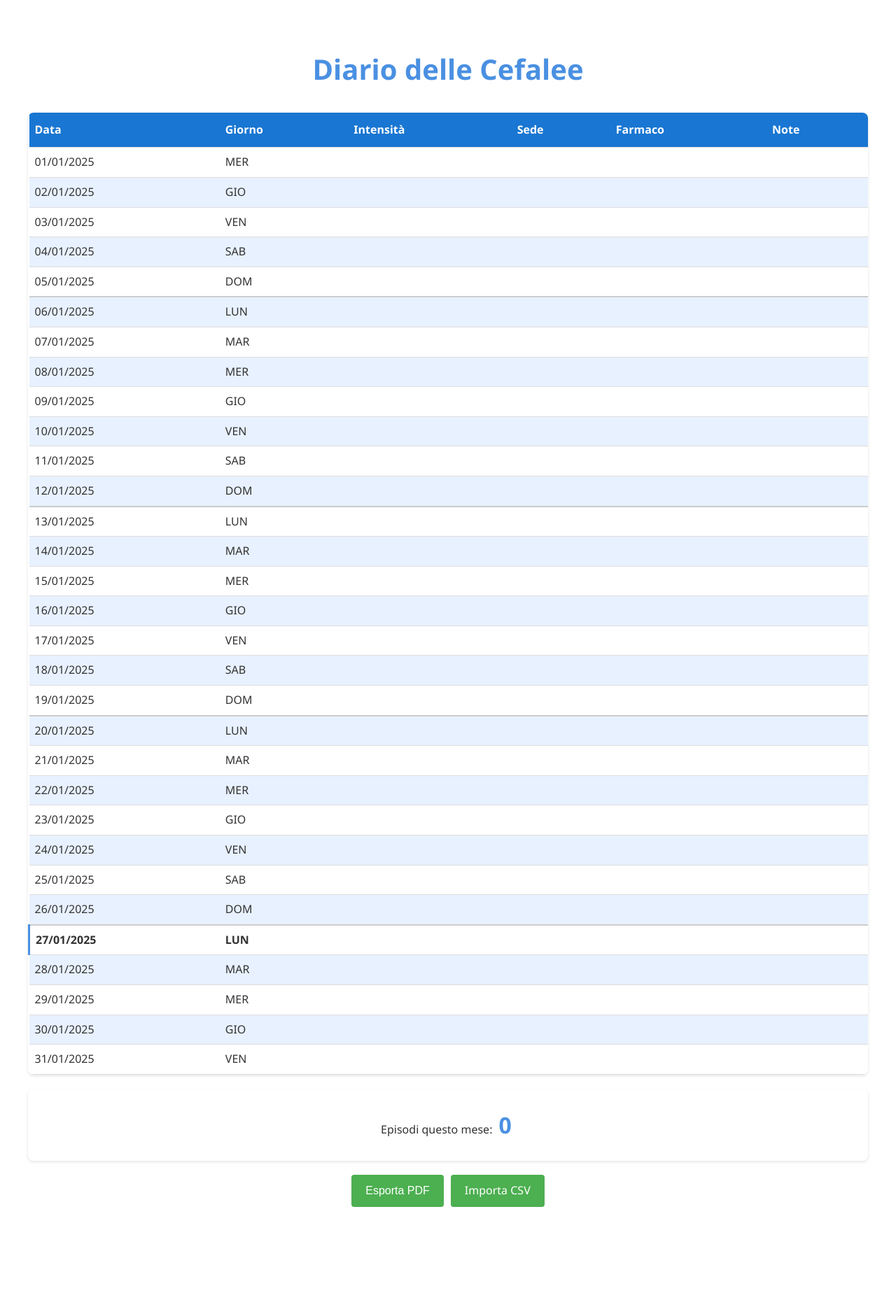
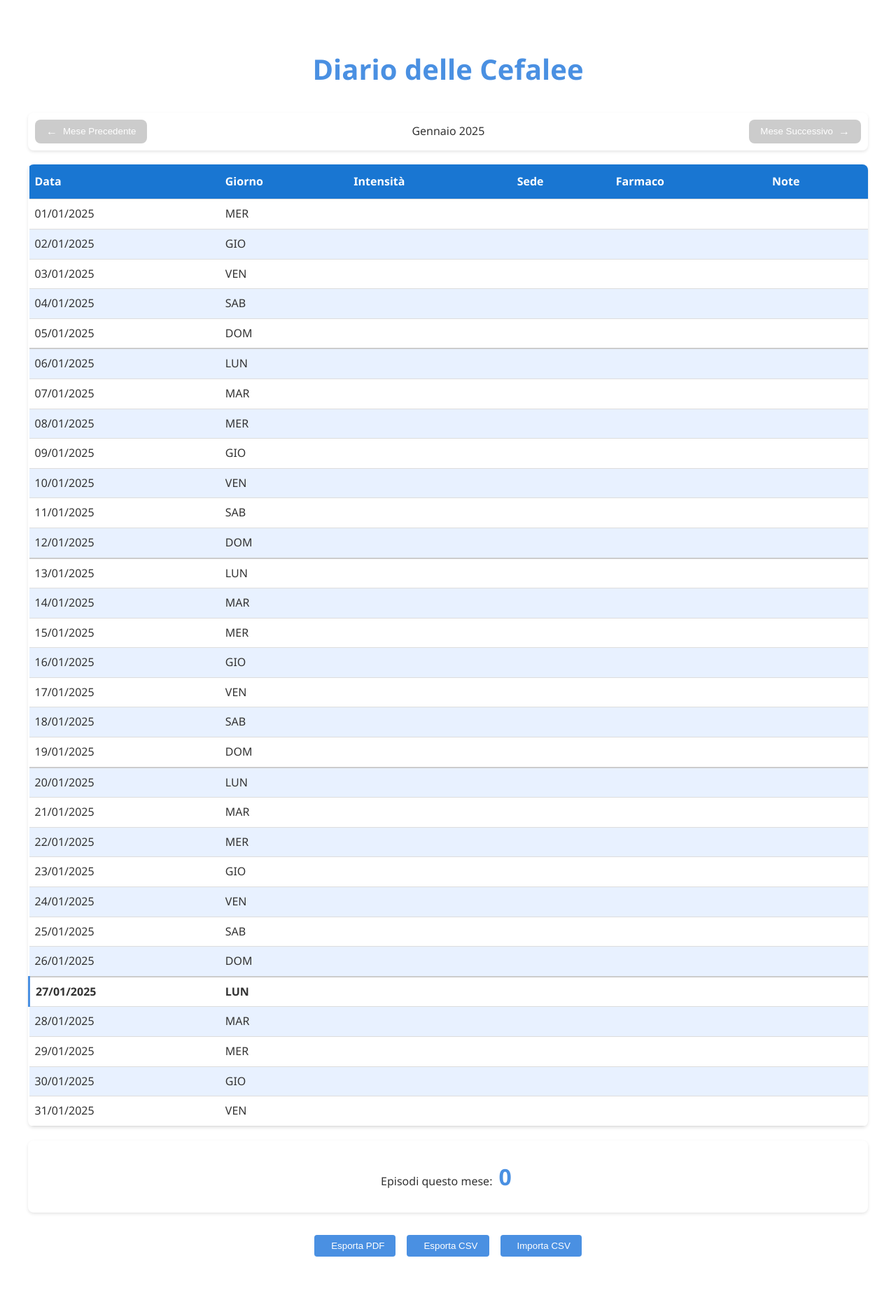
Before and after one commit to paoloe976/migraine-diary, a Flask app: page / in a window 1280 px wide. Shown: the whole page at 70% size. Before the commit the page ends 1725 px from the top, so only its background shows below. Run offline with Flask 3, Linux system fonts and the light colour scheme; data that the repository does not hold is empty; some libraries are stand-ins or nearby versions.

Commit message:
Fix: sistemata importazione CSV e gestione dati - Aggiunto click handler sul pulsante importa - Migliorato encoding UTF-8 nel backend - Aggiunta creazione automatica cartella data - Aggiunto pulsante esporta CSV

```diff
--- a/app.py
+++ b/app.py
@@ -42,18 +42,28 @@ def index():
 def send_static(path):
     return send_from_directory('static', path)
 
-@app.route('/data', methods=['GET'])
+@app.route('/get_data')
 def get_data():
-    """Restituisce tutti i dati"""
-    return jsonify(load_data())
+    try:
+        with open('data/headache_data.json', 'r', encoding='utf-8') as f:
+            return jsonify(json.load(f))
+    except FileNotFoundError:
+        return jsonify({}), 200
+    except Exception as e:
+        print('Errore nel caricamento dei dati:', str(e))
+        return jsonify({'error': str(e)}), 500
 
-@app.route('/data', methods=['POST'])
-def save_all_data():
-    """Salva tutti i dati"""
-    data = request.json
-    if save_data(data):
-        return jsonify({"message": "Dati salvati con successo"})
-    return jsonify({"error": "Errore nel salvataggio dei dati"}), 500
+@app.route('/save_data', methods=['POST'])
+def save_data():
+    try:
+        data = request.get_json()
+        os.makedirs('data', exist_ok=True)  # Crea la cartella data se non esiste
+        with open('data/headache_data.json', 'w', encoding='utf-8') as f:
+            json.dump(data, f, indent=2, ensure_ascii=False)
+        return jsonify({'message': 'success'}), 200
+    except Exception as e:
+        print('Errore nel salvataggio dei dati:', str(e))
+        return jsonify({'error': str(e)}), 500
 
 if __name__ == '__main__':
     app.run(debug=True)
--- a/index.html
+++ b/index.html
@@ -67,10 +67,19 @@
             </tr>
         </template>
 
-        <div class="export-container">
-            <button class="export-button" id="exportPdf">Esporta PDF</button>
-            <label class="export-button" for="fileInput">Importa CSV</label>
-            <input type="file" id="fileInput" accept=".csv" multiple style="display: none;">
+        <div class="controls">
+            <button id="exportPdf" class="control-button">
+                <i class="fas fa-file-pdf"></i> Esporta PDF
+            </button>
+            <button id="exportCsv" class="control-button">
+                <i class="fas fa-file-csv"></i> Esporta CSV
+            </button>
+            <div class="file-input-container">
+                <input type="file" id="fileInput" accept=".csv" style="display: none;">
+                <button id="importButton" class="control-button">
+                    <i class="fas fa-file-import"></i> Importa CSV
+                </button>
+            </div>
         </div>
 
         <script src="/static/script.js"></script>
--- a/static/script.js
+++ b/static/script.js
@@ -348,16 +348,19 @@ function isStripedDay(year, month, day) {
 // Funzione per aggiornare i controlli di navigazione
 function updateNavigationControls() {
     const months = Array.from(monthsData.keys());
-    const currentMonthKey = currentMonth;
-    const [year, month] = currentMonthKey.split('-').map(num => parseInt(num));
+    const currentIndex = months.indexOf(currentMonth);
 
     const prevButton = document.getElementById('prevMonth');
     const nextButton = document.getElementById('nextMonth');
     const currentMonthSpan = document.getElementById('currentMonth');
 
-    prevButton.disabled = currentMonthKey <= months[0];
-    nextButton.disabled = currentMonthKey >= months[months.length - 1];
-    currentMonthSpan.textContent = formatMonthTitle(currentMonthKey);
+    prevButton.disabled = currentIndex <= 0;
+    nextButton.disabled = currentIndex >= months.length - 1;
+    currentMonthSpan.textContent = formatMonthTitle(currentMonth);
+
+    // Mostra/nascondi i controlli di navigazione
+    const navigationControls = document.querySelector('.navigation-controls');
+    navigationControls.style.display = months.length > 0 ? 'flex' : 'none';
 }
 
 // Funzione per formattare il nome del mese
@@ -554,41 +557,99 @@ function exportCurrentMonth() {
     doc.save(fileName);
 }
 
-// Funzione per salvare tutti i dati
-async function saveAllData() {
-    try {
-        const data = Object.fromEntries(monthsData);
-        const json = JSON.stringify(data, null, 2);
-        const blob = new Blob([json], { type: 'application/json' });
-        const formData = new FormData();
-        formData.append('file', blob, 'data.json');
+// Funzione per esportare tutti i dati in CSV
+function exportToCsv() {
+    // Header del CSV
+    const csvRows = ['Data,Intensità,Localizzazione,Farmaco,Note'];
 
-        const response = await fetch('/save', {
-            method: 'POST',
-            body: formData
-        });
+    // Ordina i mesi
+    const sortedMonths = Array.from(monthsData.keys()).sort();
 
-        if (!response.ok) {
-            throw new Error('Errore nel salvataggio dei dati');
+    // Per ogni mese
+    for (const monthKey of sortedMonths) {
+        const monthData = monthsData.get(monthKey);
+        if (!monthData) continue;
+
+        // Ordina le entry per data
+        const sortedEntries = monthData.sort((a, b) => a.date.localeCompare(b.date));
+
+        // Aggiungi ogni riga al CSV
+        for (const entry of sortedEntries) {
+            const row = [
+                entry.date,
+                entry.intensity || '',
+                entry.location || '',
+                entry.medication || '',
+                (entry.notes || '').replace(/,/g, ';') // Sostituisci le virgole con punto e virgola nelle note
+            ].map(field => `"${field}"`).join(',');
+
+            csvRows.push(row);
         }
-    } catch (error) {
-        console.error('Errore nel salvataggio dei dati:', error);
+    }
+
+    // Crea il blob e scarica il file
+    const csvContent = csvRows.join('\n');
+    const blob = new Blob([csvContent], { type: 'text/csv;charset=utf-8;' });
+    const link = document.createElement('a');
+    const today = new Date();
+    const fileName = `diario_emicrania_${today.getFullYear()}${String(today.getMonth() + 1).padStart(2, '0')}${String(today.getDate()).padStart(2, '0')}.csv`;
+
+    if (navigator.msSaveBlob) { // IE 10+
+        navigator.msSaveBlob(blob, fileName);
+    } else {
+        link.href = URL.createObjectURL(blob);
+        link.setAttribute('download', fileName);
+        document.body.appendChild(link);
+        link.click();
+        document.body.removeChild(link);
     }
 }
 
 // Funzione per caricare i dati all'avvio
 async function loadDataFromFile() {
     try {
-        const response = await fetch('data.json');
+        const response = await fetch('/get_data', {
+            method: 'GET',
+            headers: {
+                'Accept': 'application/json'
+            }
+        });
+
         if (!response.ok) {
+            console.error('Errore nel caricamento dei dati:', response.status, response.statusText);
             monthsData = new Map();
             return;
         }
+
         const data = await response.json();
+        console.log('Dati ricevuti:', data);
         monthsData = new Map(Object.entries(data));
+        console.log('Dati caricati nella Map:', monthsData);
     } catch (error) {
         console.error('Errore nel caricamento dei dati:', error);
         monthsData = new Map();
+    }
+}
+
+// Funzione per salvare tutti i dati
+async function saveAllData() {
+    try {
+        const data = Object.fromEntries(monthsData);
+
+        const response = await fetch('/save_data', {
+            method: 'POST',
+            headers: {
+                'Content-Type': 'application/json'
+            },
+            body: JSON.stringify(data)
+        });
+
+        if (!response.ok) {
+            throw new Error(`Errore nel salvataggio dei dati: ${response.status} ${response.statusText}`);
+        }
+        console.log('Dati salvati con successo');
+    } catch (error) {
+        console.error('Errore nel salvataggio dei dati:', error);
     }
 }
 
@@ -599,11 +660,19 @@ document.addEventListener('DOMContentLoaded', async () => {
     // Imposta e mostra il mese corrente
     const today = new Date();
     currentMonth = `${today.getFullYear()}-${String(today.getMonth() + 1).padStart(2, '0')}`;
+
+    // Se non ci sono dati per il mese corrente, crealo
+    if (!monthsData.has(currentMonth)) {
+        monthsData.set(currentMonth, []);
+    }
+
     displayMonth(currentMonth);
-
     setupMonthNavigation();
     setupExportPdf();
     setupFileInput();
+
+    // Aggiungi l'event listener per l'esportazione CSV
+    document.getElementById('exportCsv').addEventListener('click', exportToCsv);
 });
 
 // Aggiungi event listener per il pulsante di esportazione
@@ -614,6 +683,12 @@ function setupExportPdf() {
 // Gestione del caricamento della cartella
 function setupFileInput() {
     const fileInput = document.getElementById('fileInput');
+    const importButton = document.getElementById('importButton');
+
+    importButton.addEventListener('click', () => {
+        fileInput.click();
+    });
+
     fileInput.addEventListener('change', async (event) => {
         const files = event.target.files;
         if (files) {
@@ -627,39 +702,6 @@ function setupFileInput() {
             // Reset il valore dell'input per permettere di selezionare gli stessi file
             event.target.value = '';
         }
-    });
-}
-
-function setupMonthNavigation() {
-    const prevButton = document.getElementById('prevMonth');
-    const nextButton = document.getElementById('nextMonth');
-
-    prevButton.addEventListener('click', () => {
-        const [year, month] = currentMonth.split('-');
-        let newMonth = parseInt(month) - 1;
-        let newYear = parseInt(year);
-
-        if (newMonth < 1) {
-            newMonth = 12;
-            newYear--;
-        }
-
-        currentMonth = `${newYear}-${String(newMonth).padStart(2, '0')}`;
-        displayMonth(currentMonth);
-    });
-
-    nextButton.addEventListener('click', () => {
-        const [year, month] = currentMonth.split('-');
-        let newMonth = parseInt(month) + 1;
-        let newYear = parseInt(year);
-
-        if (newMonth > 12) {
-            newMonth = 1;
-            newYear++;
-        }
-
-        currentMonth = `${newYear}-${String(newMonth).padStart(2, '0')}`;
-        displayMonth(currentMonth);
     });
 }
 
@@ -974,3 +1016,27 @@ function finishCurrentEdit() {
     }
     return false;
 }
+
+// Funzione per impostare la navigazione tra i mesi
+function setupMonthNavigation() {
+    const prevButton = document.getElementById('prevMonth');
+    const nextButton = document.getElementById('nextMonth');
+
+    prevButton.addEventListener('click', () => {
+        const months = Array.from(monthsData.keys());
+        const currentIndex = months.indexOf(currentMonth);
+        if (currentIndex > 0) {
+            currentMonth = months[currentIndex - 1];
+            displayMonth(currentMonth);
+        }
+    });
+
+    nextButton.addEventListener('click', () => {
+        const months = Array.from(monthsData.keys());
+        const currentIndex = months.indexOf(currentMonth);
+        if (currentIndex < months.length - 1) {
+            currentMonth = months[currentIndex + 1];
+            displayMonth(currentMonth);
+        }
+    });
+}
--- a/static/style.css
+++ b/static/style.css
@@ -518,6 +518,39 @@ tbody tr.current-day:nth-child(even):hover td {
     display: none;
 }
 
+.controls {
+    display: flex;
+    justify-content: center;
+    gap: 1rem;
+    margin: 2rem 0;
+    padding: 0 1rem;
+}
+
+.control-button {
+    display: flex;
+    align-items: center;
+    gap: 0.5rem;
+    padding: 0.5rem 1rem;
+    border: none;
+    border-radius: 4px;
+    background-color: var(--primary-color);
+    color: white;
+    cursor: pointer;
+    transition: background-color 0.2s;
+}
+
+.control-button:hover {
+    background-color: var(--nav-button-hover);
+}
+
+.control-button i {
+    font-size: 1.1rem;
+}
+
+.file-input-container {
+    position: relative;
+}
+
 @media (max-width: 768px) {
     body {
         padding: 0;
```
